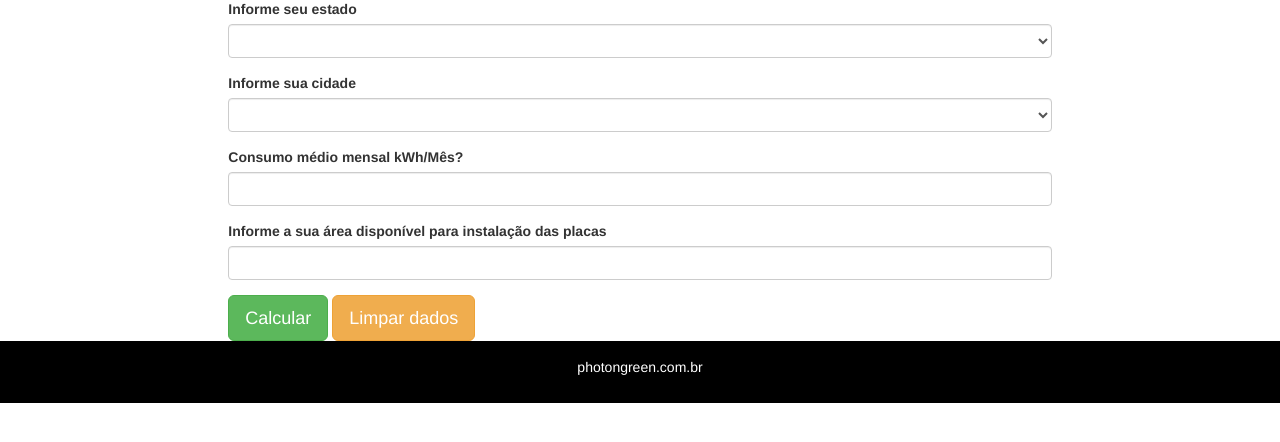
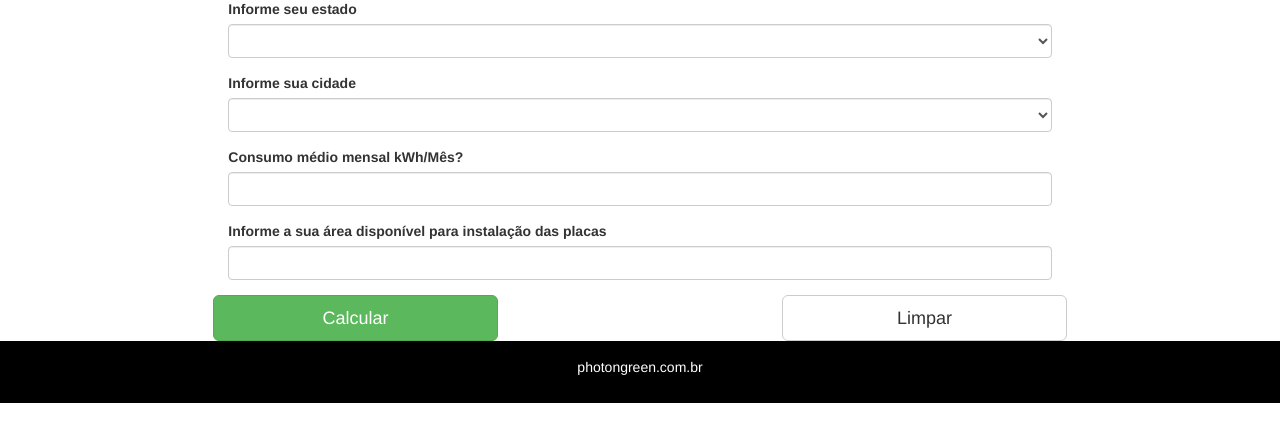
Before and after one commit to nosrednawall/Faculdade-Projeto-Integrador-6P, a PHP site: page /calcular.php in a window 1280 px wide. Shown: the part 167-609 px from the top of the page. Run offline with PHP 8.4, Linux system fonts and the light colour scheme.

Commit message:
adicionado botoes legais

```diff
--- a/Fontes/photongreen/calcular.php
+++ b/Fontes/photongreen/calcular.php
@@ -37,9 +37,11 @@
 					<label for="area-disponivel" class="descricao">Informe a sua área disponível para instalação das placas</label>
 					<input id="area-disponivel" class="form-control" ng-model="areaDisponivel" >
 				</div>
-
-				<button ng-click="EfetuarCalculo()" class="btn btn-success btn-lg" data-toggle="modal" data-target="#exampleModal">Calcular</button>
-				<input type="reset" value="Limpar dados" class="btn btn-warning btn-lg " >
+				<div class="row">
+					<button ng-click="EfetuarCalculo()" class="btn btn-success btn-lg col col-sm-4 col-xs-12" data-toggle="modal" data-target="#exampleModal">Calcular</button>
+					<div class="col col-sm-4 col-xs-12"></div>
+					<input type="reset" value="Limpar" class="btn  btn-default btn-lg col col-sm-4 col-xs-12" >
+				</div>
 			</form>
 
 		</article>
```
